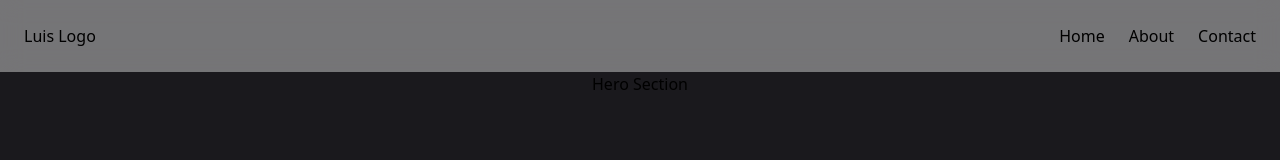
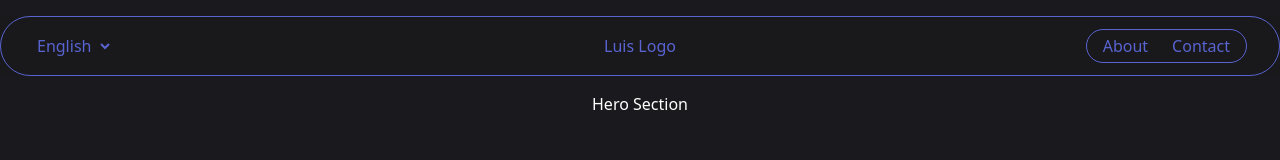
Before and after one commit to luiferg/portfolio-alternative, an Astro site: page / in a window 1280 px wide. Built offline with nearby package versions, Linux system fonts and the light colour scheme; Astro itself is replaced by a stand-in of ours.

Commit message:
Changes for Header

```diff
--- a/src/components/Header.astro
+++ b/src/components/Header.astro
@@ -3,12 +3,19 @@ import { Image } from 'astro:assets';
 ---
 
 <header
-  class='w-full p-6 flex justify-center items-center bg-white bg-opacity-40 backdrop-blur-md'
+  class='w-full m-4 flex justify-center items-center bg-black-alt bg-opacity-40 backdrop-blur-md'
 >
-  <nav class='flex flex-row justify-between items-center w-full max-w-7xl'>
-    <p>Luis Logo</p>
-    <ul class='flex flex-row justify-center items-center gap-4 md:gap-6'>
-      <li><a href='/'>Home</a></li>
+  <nav
+    class='flex flex-row justify-between items-center w-full max-w-7xl text-secondary border border-secondary rounded-full py-3 px-8 relative'
+  >
+    <select class='bg-transparent'>
+      <option value='en'>English</option>
+      <option value='es'>Español</option>
+    </select>
+    <p class='absolute left-1/2 -translate-x-1/2'>Luis Logo</p>
+    <ul
+      class='flex flex-row justify-center items-center gap-4 md:gap-6 border border-secondary rounded-full py-1 px-4'
+    >
       <li><a href='/#about'>About</a></li>
       <li><a href='/projects'>Contact</a></li>
     </ul>
--- a/src/layouts/MainLayout.astro
+++ b/src/layouts/MainLayout.astro
@@ -13,7 +13,9 @@ import Header from '../components/Header.astro';
     <meta title={title} />
     <title>{title}</title>
   </head>
-  <body class='flex flex-col items-center justify-center bg-black-alt'>
+  <body
+    class='flex flex-col items-center justify-center bg-black-alt text-base text-white'
+  >
     <Header />
     <main class='w-full flex flex-col items-center max-w-7xl'>
       <slot />
```
